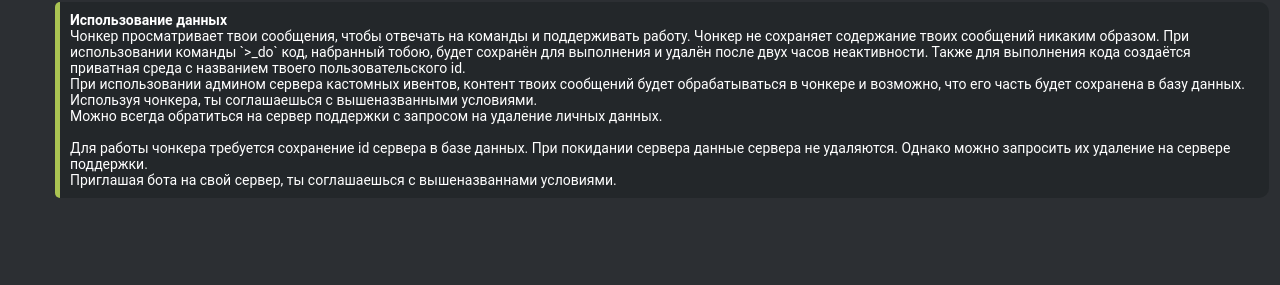
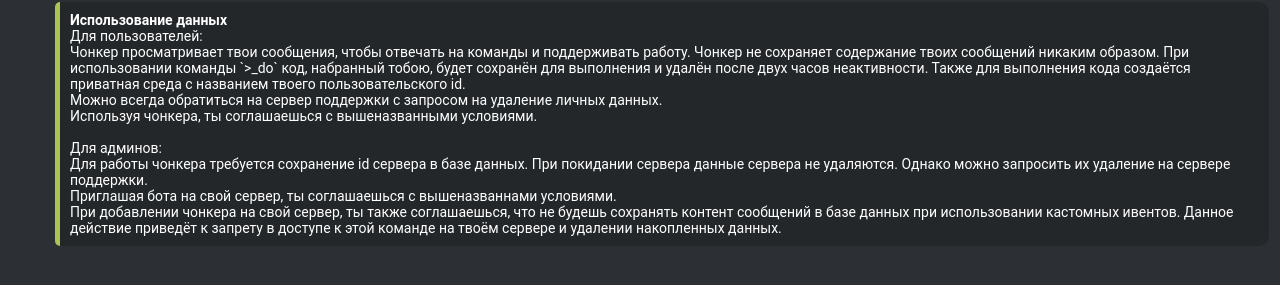
Before and after one commit to gXLg/gXLg.github.io, a plain HTML site: page chonker/tos.html in a window 1280 px wide. Shown: the part 53-338 px from the top of the page. Drawn offline with Linux system fonts and the light colour scheme.

Commit message:
Update tos.html

```diff
--- a/chonker/tos.html
+++ b/chonker/tos.html
@@ -97,20 +97,23 @@
               <td class="line"></td>
               <td class="embed">
                 <b>Использование данных</b><br>
+                Для пользователей:<br>
                 Чонкер просматривает твои сообщения, чтобы отвечать на команды и поддерживать работу.
                 Чонкер не сохраняет содержание твоих сообщений никаким образом.
                 При использовании команды `>_do` код,
                 набранный тобою, будет сохранён для выполнения и удалён после
                 двух часов неактивности. Также для выполнения кода создаётся
                 приватная среда с названием твоего пользовательского id.<br>
-                При использовании админом сервера кастомных ивентов, контент твоих сообщений
-                будет обрабатываться в чонкере и возможно, что его часть будет сохранена в базу данных.<br>
-                Используя чонкера, ты соглашаешься с вышеназванными условиями.<br>
-                Можно всегда обратиться на сервер поддержки с запросом на удаление личных данных.<br><br>
+                Можно всегда обратиться на сервер поддержки с запросом на удаление личных данных.<br>
+                Используя чонкера, ты соглашаешься с вышеназванными условиями.<br><br>
+                Для админов:<br>
                 Для работы чонкера требуется сохранение id сервера в базе данных.
                 При покидании сервера данные сервера не удаляются. Однако можно
                 запросить их удаление на сервере поддержки.<br>
-                Приглашая бота на свой сервер, ты соглашаешься с вышеназваннами условиями.
+                Приглашая бота на свой сервер, ты соглашаешься с вышеназваннами условиями.<br>
+                При добавлении чонкера на свой сервер, ты также соглашаешься, что не будешь
+                сохранять контент сообщений в базе данных при использовании кастомных ивентов.
+                Данное действие приведёт к запрету в доступе к этой команде на твоём сервере и удалении накопленных данных.
               </td>
             </tr>
           </table>
```
